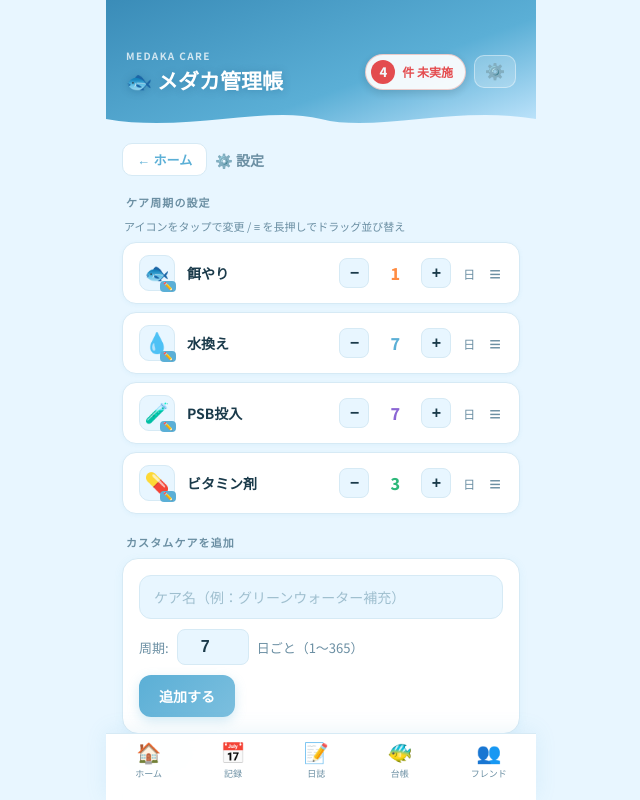
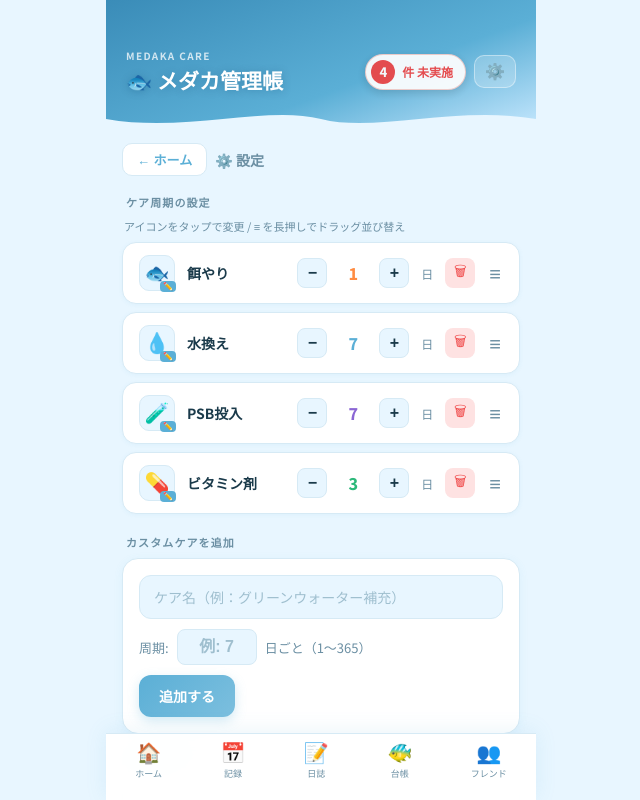
Before and after one commit to xiao1029/medaka-app, a React (Create React App) app: page / in a window 1280 px wide. Both pictures are taken after a click on the button "⚙️". Shown: the top 800 px of the page, without its empty margins (319-959 px from the left). Built offline with nearby package versions, Linux system fonts and the light colour scheme; the HTML template or start-up script is replaced by a standard one.

Commit message:
Enhance SettingsView with hidden tasks feature
Added hiddenTasks state management to SettingsView and updated task handling logic.

```diff
--- a/src/App.jsx
+++ b/src/App.jsx
@@ -678,10 +678,10 @@ function TankEditRow({ tank, isSelected, canDelete, onSave, onDelete }) {
 ═══════════════════════════════════════════════════════════ */
 function SettingsView({ tanks, setTanks, selectedTank, setSelectedTank, setView,
   customTasks, setCustomTasks, intervals, setIntervals, allTasks, tank, showToast,
-  taskOrder, setTaskOrder, iconOverrides, setIconOverrides }) {
+  taskOrder, setTaskOrder, iconOverrides, setIconOverrides, hiddenTasks, setHiddenTasks }) {
 
   const [newTaskLabel,    setNewTaskLabel]    = useState("");
-  const [newTaskInterval, setNewTaskInterval] = useState(7);
+  const [newTaskInterval, setNewTaskInterval] = useState("");
   const [newTankName,     setNewTankName]     = useState("");
   const [newTankNotes,    setNewTankNotes]    = useState("");
   const [pickerTaskId,    setPickerTaskId]    = useState(null); // ピッカー表示中のtaskId
@@ -700,12 +700,13 @@ function SettingsView({ tanks, setTanks, selectedTank, setSelectedTank, setView,
   const [floatPos,     setFloatPos]     = useState({ x:0, y:0 });
   const [overIdx,      setOverIdx]      = useState(null);
 
-  const orderedTasks = taskOrder.length > 0
+  const orderedTasks = (taskOrder.length > 0
     ? [
         ...taskOrder.map(id => allTasks.find(t => t.id === id)).filter(Boolean),
         ...allTasks.filter(t => !taskOrder.includes(t.id))
       ]
-    : allTasks;
+    : allTasks
+  ).filter(t => !hiddenTasks.includes(t.id));
 
   const getIcon = (task) => iconOverrides[task.id] || task.icon;
 
@@ -883,6 +884,19 @@ function SettingsView({ tanks, setTanks, selectedTank, setSelectedTank, setView,
             <span style={{ color:task.color,fontWeight:800,minWidth:28,textAlign:"center",fontSize:16 }}>{val}</span>
             <button onClick={()=>setIntervals(p=>({...p,[key]:val+1}))} style={{ width:30,height:30,background:C.sky,border:`1.5px solid ${C.border}`,borderRadius:8,color:C.text,fontWeight:700,fontSize:16,cursor:"pointer" }}>+</button>
             <span style={{ color:C.sub,fontSize:12 }}>日</span>
+            {/* 削除ボタン */}
+            <button onClick={()=>{
+              const isDefault = DEFAULT_TASKS.some(d=>d.id===task.id);
+              if(isDefault){
+                setHiddenTasks(prev=>[...prev,task.id]);
+              } else {
+                setCustomTasks(prev=>prev.filter(t=>t.id!==task.id));
+                setTaskOrder(prev=>prev.filter(id=>id!==task.id));
+              }
+              showToast(`🗑 ${task.label}を削除しました`);
+            }} style={{ width:30,height:30,background:"#FEE2E2",border:"none",borderRadius:8,
+              color:C.danger,fontSize:14,cursor:"pointer",flexShrink:0,
+              display:"flex",alignItems:"center",justifyContent:"center" }}>🗑</button>
             {/* ドラッグハンドル（右端） */}
             <div
               onTouchStart={e=>onHandleTouchStart(i,e)}
@@ -894,16 +908,44 @@ function SettingsView({ tanks, setTanks, selectedTank, setSelectedTank, setView,
         );
       })}
 
+      {/* 非表示タスクの復元 */}
+      {hiddenTasks.length > 0 && (
+        <>
+          <SectionLabel>非表示のケア（タップで復元）</SectionLabel>
+          {DEFAULT_TASKS.filter(t=>hiddenTasks.includes(t.id)).map(task=>(
+            <div key={task.id} onClick={()=>{
+              setHiddenTasks(prev=>prev.filter(id=>id!==task.id));
+              showToast(`✅ ${task.label}を復元しました`);
+            }} style={{ display:"flex",alignItems:"center",gap:12,padding:"10px 14px",
+              background:"#F8F8F8",border:`1.5px dashed ${C.border}`,
+              borderRadius:12,marginBottom:6,cursor:"pointer",opacity:0.6 }}>
+              <span style={{ fontSize:18,filter:"grayscale(100%)" }}>{task.icon}</span>
+              <span style={{ flex:1,color:C.sub,fontSize:14 }}>{task.label}</span>
+              <span style={{ fontSize:12,color:C.water,fontWeight:700 }}>↩ 復元</span>
+            </div>
+          ))}
+        </>
+      )}
+
       <SectionLabel>カスタムケアを追加</SectionLabel>
       <Card style={{ marginBottom:8 }}>
         <InputF placeholder="ケア名（例：グリーンウォーター補充）" value={newTaskLabel} onChange={e=>setNewTaskLabel(e.target.value)}/>
         <div style={{ display:"flex",alignItems:"center",gap:8,margin:"10px 0" }}>
           <span style={{ color:C.sub,fontSize:13 }}>周期:</span>
           <input
-            type="number" min="1" max="365"
-            value={newTaskInterval}
-            onChange={e=>{ const v=parseInt(e.target.value); if(!isNaN(v)&&v>=1&&v<=365) setNewTaskInterval(v); }}
-            style={{ width:72,textAlign:"center",padding:"8px 4px",background:C.sky,border:`1.5px solid ${C.border}`,borderRadius:8,color:C.text,fontWeight:800,fontSize:16,outline:"none",WebkitUserSelect:"text",userSelect:"text" }}
+            type="text"
+            inputMode="numeric"
+            pattern="[0-9]*"
+            placeholder="例: 7"
+            value={newTaskInterval||""}
+            onChange={e=>{
+              const raw = e.target.value.replace(/[^0-9]/g,"");
+              if(raw==="") { setNewTaskInterval(""); return; }
+              const v = parseInt(raw);
+              if(v>=1&&v<=365) setNewTaskInterval(v);
+            }}
+            onBlur={()=>{ if(!newTaskInterval||newTaskInterval<1) setNewTaskInterval(1); }}
+            style={{ width:80,textAlign:"center",padding:"8px 4px",background:C.sky,border:`1.5px solid ${C.border}`,borderRadius:8,color:C.text,fontWeight:800,fontSize:16,outline:"none",WebkitUserSelect:"text",userSelect:"text" }}
           />
           <span style={{ color:C.sub,fontSize:13 }}>日ごと（1〜365）</span>
         </div>
@@ -912,7 +954,7 @@ function SettingsView({ tanks, setTanks, selectedTank, setSelectedTank, setView,
           const nt={ id:`custom_${Date.now()}`,label:newTaskLabel.trim(),icon:"⭐",defaultInterval:newTaskInterval,color:C.pink };
           setCustomTasks(prev=>[...prev,nt]);
           setTaskOrder(prev=> prev.length>0 ? [...prev,nt.id] : []);
-          setNewTaskLabel(""); setNewTaskInterval(7);
+          setNewTaskLabel(""); setNewTaskInterval("");
           showToast(`⭐ ${nt.label}を追加しました`);
         }}>追加する</Btn>
       </Card>
@@ -999,17 +1041,19 @@ export default function App() {
   const [fishRecords,setFishRecords]   = useState(()=>lGet("med_fish",[]));
   const [myProfile,setMyProfile]       = useState(()=>lGet("med_profile",null));
   const [friends,setFriends]           = useState(()=>lGet("med_friends",[]));
-  const [taskOrder,setTaskOrder]       = useState(()=>lGet("med_task_order",[]));
+  const [taskOrder,setTaskOrder]         = useState(()=>lGet("med_task_order",[]));
   const [iconOverrides,setIconOverrides] = useState(()=>lGet("med_icon_overrides",{}));
+  const [hiddenTasks,setHiddenTasks]     = useState(()=>lGet("med_hidden_tasks",[]));
 
   const allTasks = [...DEFAULT_TASKS,...customTasks];
-  // taskOrderが設定されていれば並び順を適用、未登録のタスクは末尾に追加
-  const orderedAllTasks = taskOrder.length > 0
+  // taskOrderが設定されていれば並び順を適用、未登録のタスクは末尾に追加、非表示は除外
+  const orderedAllTasks = (taskOrder.length > 0
     ? [
         ...taskOrder.map(id => allTasks.find(t => t.id === id)).filter(Boolean),
-        ...allTasks.filter(t => !taskOrder.includes(t.id)) // taskOrderにないタスクを末尾に
+        ...allTasks.filter(t => !taskOrder.includes(t.id))
       ]
-    : allTasks;
+    : allTasks
+  ).filter(t => !hiddenTasks.includes(t.id));
   const tank     = tanks[selectedTank]||tanks[0];
   const logTank  = tanks[logTankIdx]||tanks[0];
   // 日付変更を自動検知して更新
@@ -1033,6 +1077,7 @@ export default function App() {
   useEffect(()=>lSet("med_friends",friends),[friends]);
   useEffect(()=>lSet("med_task_order",taskOrder),[taskOrder]);
   useEffect(()=>lSet("med_icon_overrides",iconOverrides),[iconOverrides]);
+  useEffect(()=>lSet("med_hidden_tasks",hiddenTasks),[hiddenTasks]);
   useEffect(()=>{
     if(!myProfile) return;
     const pub={ id:myProfile.id,name:myProfile.name,bio:myProfile.bio,avatar:myProfile.avatar,
@@ -1330,7 +1375,7 @@ export default function App() {
         {view==="diary"    && <DiaryView tank={tank} tanks={tanks} diaryEntries={diaryEntries} setDiaryEntries={setDiaryEntries} showToast={showToast} todayStr={todayStr}/>}
         {view==="fish"     && <FishView  fishRecords={fishRecords} setFishRecords={setFishRecords} showToast={showToast} todayStr={todayStr} tanks={tanks}/>}
         {view==="friends"  && <FriendsView myProfile={myProfile} setMyProfile={setMyProfile} friends={friends} setFriends={setFriends} diaryEntries={diaryEntries} fishRecords={fishRecords} showToast={showToast}/>}
-        {view==="settings" && <SettingsView tanks={tanks} setTanks={setTanks} selectedTank={selectedTank} setSelectedTank={setSelectedTank} setView={setView} customTasks={customTasks} setCustomTasks={setCustomTasks} intervals={intervals} setIntervals={setIntervals} allTasks={allTasks} tank={tank} showToast={showToast} taskOrder={taskOrder} setTaskOrder={setTaskOrder} iconOverrides={iconOverrides} setIconOverrides={setIconOverrides}/>}
+        {view==="settings" && <SettingsView tanks={tanks} setTanks={setTanks} selectedTank={selectedTank} setSelectedTank={setSelectedTank} setView={setView} customTasks={customTasks} setCustomTasks={setCustomTasks} intervals={intervals} setIntervals={setIntervals} allTasks={allTasks} tank={tank} showToast={showToast} taskOrder={taskOrder} setTaskOrder={setTaskOrder} iconOverrides={iconOverrides} setIconOverrides={setIconOverrides} hiddenTasks={hiddenTasks} setHiddenTasks={setHiddenTasks}/>}
       </div>
 
       {/* ボトムナビ */}
```
